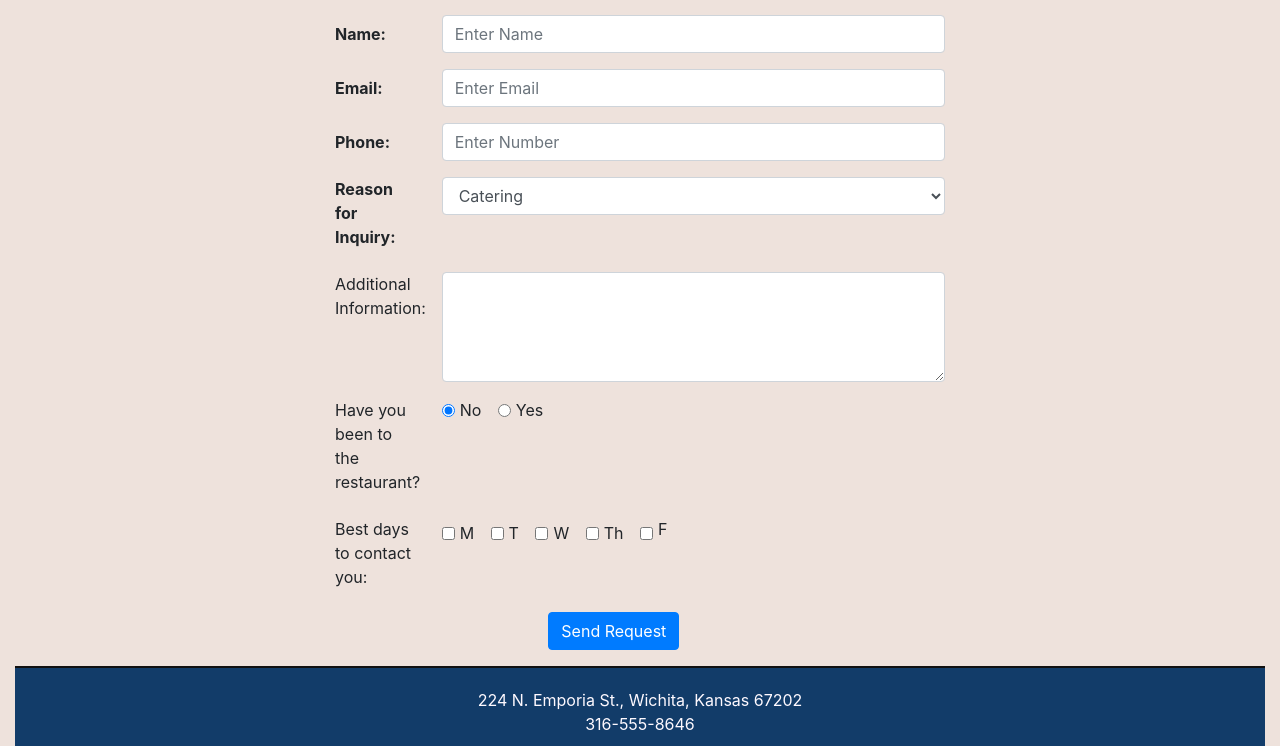
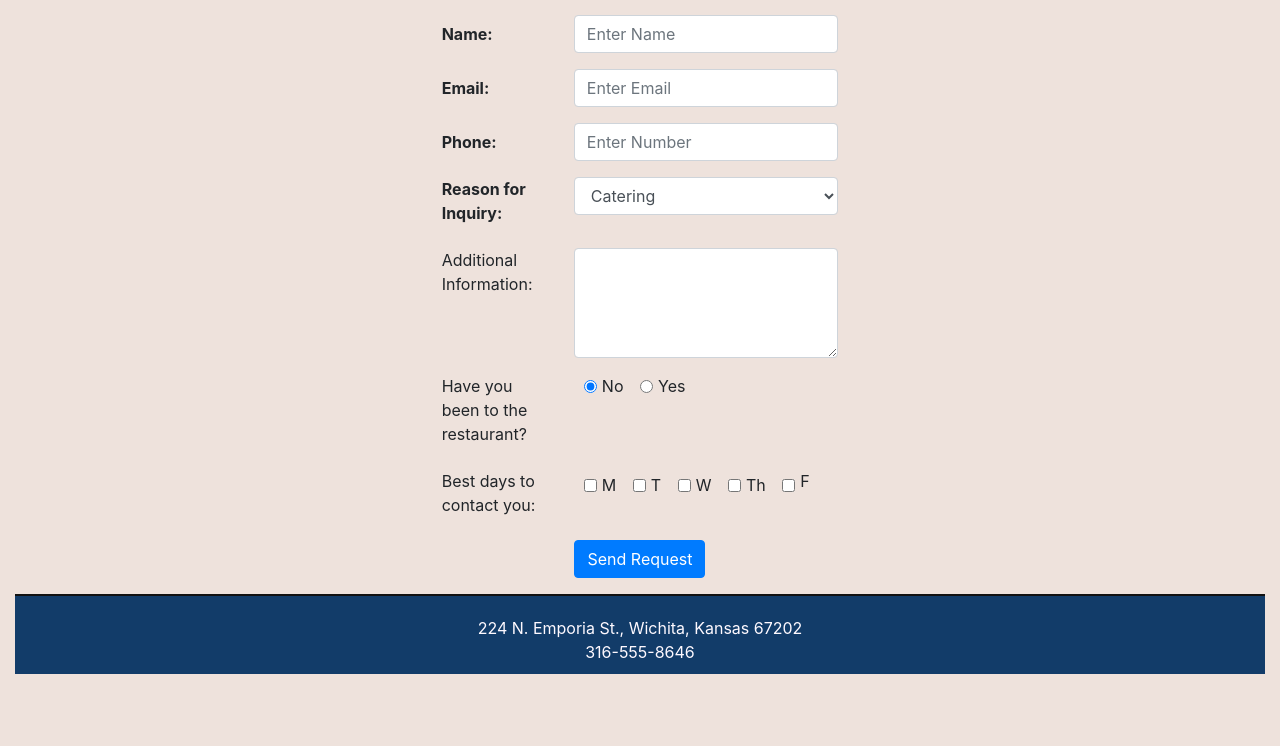
Before and after one commit to presleydyer/phd-dev10, a plain HTML site: page restaurant/contact.html in a window 1280 px wide. Shown: the part 139-885 px from the top of the page. After the commit the page ends 813 px from the top, so only its background shows below. Drawn offline with nearby package versions, Linux system fonts and the light colour scheme.

Commit message:
tweaked menu and contact form layout for better resizing alignment. and changed carousel background color

```diff
--- a/restaurant/contact.html
+++ b/restaurant/contact.html
@@ -31,30 +31,30 @@
                 <a class="btn badge-pill" href="contact.html">Contact Us</a>
             </nav>
             <div class="row mt-3">
-                <div class="col-3"></div>
-                <div class="col-6">
+                <div class="col-lg-4 col-md-3 col-sm-1"></div>
+                <div class="col-lg-4 col-md-6 col-sm-10">
                     <form name="contactForm" onsubmit="return validateForm();">
-                        <div class="form-group row">
-                            <label for="name" class="col-lg-2 col-form-label required">Name: </label>
-                            <div class="col-lg-10">
+                        <div class="form-group row no-gutters">
+                            <label for="name" class="col-lg-4 col-form-label required">Name: </label>
+                            <div class="col-lg-8">
                                 <input type="text" id="name" class="form-control" placeholder="Enter Name"/>
                             </div>
                         </div>
-                        <div class="form-group row">
-                            <label for="email" class="col-lg-2 col-form-label required">Email: </label>
-                            <div class="col-lg-10">
+                        <div class="form-group row no-gutters">
+                            <label for="email" class="col-lg-4 col-form-label required">Email: </label>
+                            <div class="col-lg-8">
                                 <input type="email" id="email" class="form-control" placeholder="Enter Email"/>
                             </div>
                         </div>
-                        <div class="form-group row">
-                            <label for="phone" class="col-lg-2 col-form-label required">Phone: </label>
-                            <div class="col-lg-10">
+                        <div class="form-group row no-gutters">
+                            <label for="phone" class="col-lg-4 col-form-label required">Phone: </label>
+                            <div class="col-lg-8">
                                 <input type="number" id="phone" class="form-control" placeholder="Enter Number"/>
                             </div>
                         </div>
-                        <div class="form-group row">
-                            <label for="reason" class="col-lg-2 col-form-label pt-0 required">Reason for Inquiry: </label>
-                            <div class="col-lg-10">
+                        <div class="form-group row no-gutters">
+                            <label for="reason" class="col-lg-4 col-form-label pt-0 required">Reason for Inquiry: </label>
+                            <div class="col-lg-8">
                                 <select id="reason" class="form-control">
                                     <option value="catering" selected>Catering</option>
                                     <option value="private">Private Party</option>
@@ -63,16 +63,16 @@
                                 </select>
                             </div>
                         </div>
-                        <div class="form-group row">
-                            <label for="info" class="col-lg-2 col-form-label pt-0">Additional Information: </label>
-                            <div class="col-lg-10">
+                        <div class="form-group row no-gutters">
+                            <label for="info" class="col-lg-4 col-form-label pt-0">Additional Information: </label>
+                            <div class="col-lg-8">
                                 <textarea id="info" class="form-control" rows="4">
                                 </textarea>
                             </div>
                         </div>
                         <div class="form-group row">
-                            <label for="visit" class="col-lg-2 col-form-label pt-0">Have you been to the restaurant? </label>
-                            <div class="col-lg-10">
+                            <label for="visit" class="col-lg-4 col-form-label pt-0">Have you been to the restaurant? </label>
+                            <div class="col-lg-8">
                                 <div class="form-check form-check-inline">
                                     <input type="radio" id="visit1" class="form-check-input" name="visit" value="no" checked>
                                     <label for="visit1" class="form-check-label">No</label>
@@ -84,8 +84,8 @@
                             </div>
                         </div>
                         <div class="form-group row">
-                            <label for="contact" class="col-lg-2 col-form-label pt-0">Best days to contact you: </label>
-                            <div class="col-lg-10">
+                            <label for="contact" class="col-lg-4 col-form-label pt-0">Best days to contact you: </label>
+                            <div class="col-lg-8">
                                 <div class="form-check form-check-inline">
                                     <input type="checkbox" id="monday" class="form-check-input" name="visit" value="monday">
                                     <label for="monday" class="form-check-label">M</label>
@@ -117,7 +117,7 @@
                         </div>
                     </form>
                 </div>
-                <div class="col-3"></div>
+                <div class="col-lg-4 col-md-3 col-sm-1"></div>
             </div>
             <footer>
                 224 N. Emporia St., Wichita, Kansas 67202
--- a/restaurant/styles/restaurantStyles.css
+++ b/restaurant/styles/restaurantStyles.css
@@ -54,6 +54,7 @@ body {
 }
 
 .carousel-inner {
+    background-color: #eee;
     padding-bottom: 5%;
 }
 
```
Also changed, not shown: restaurant/menu.html (+1 -1 lines).
